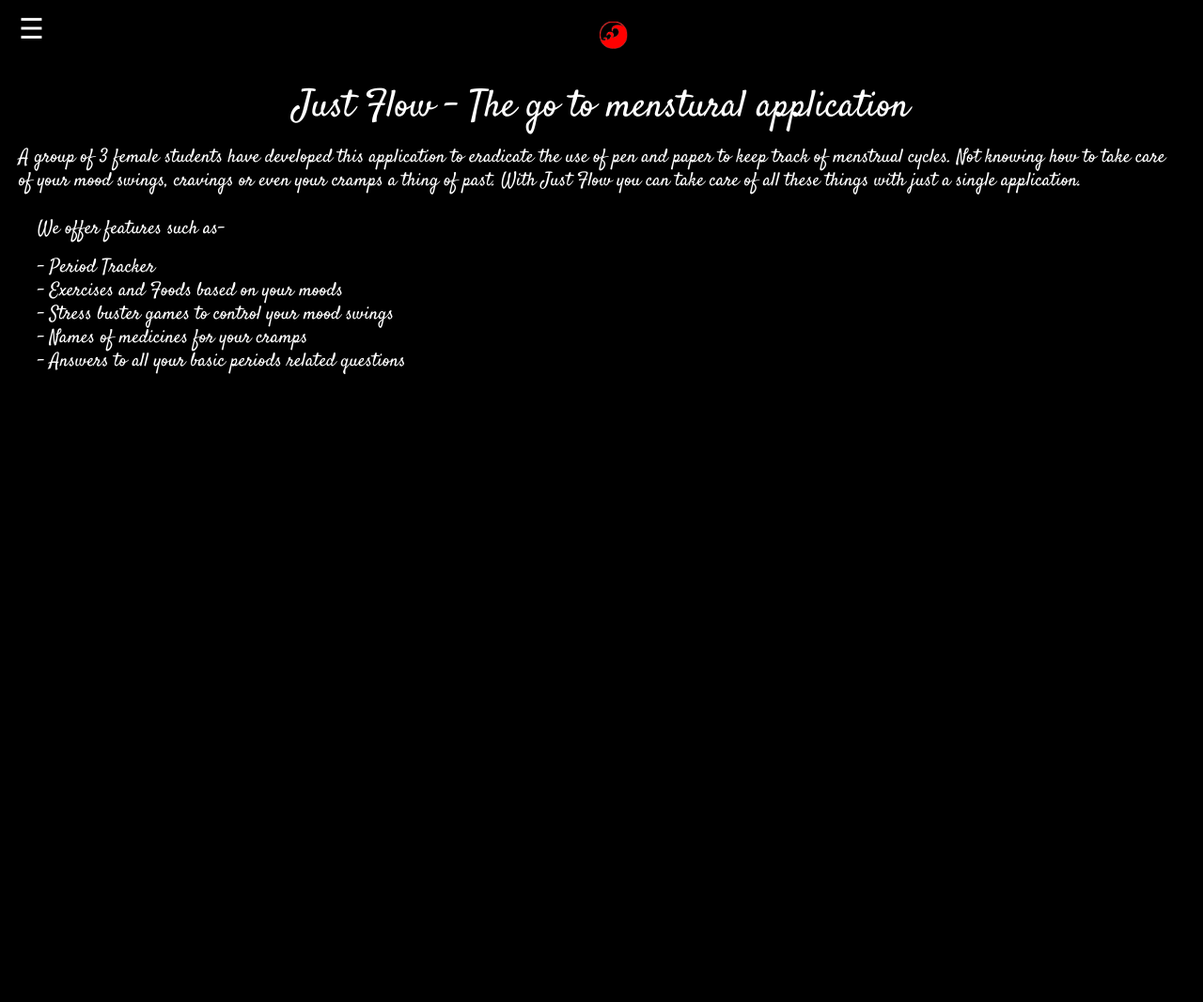
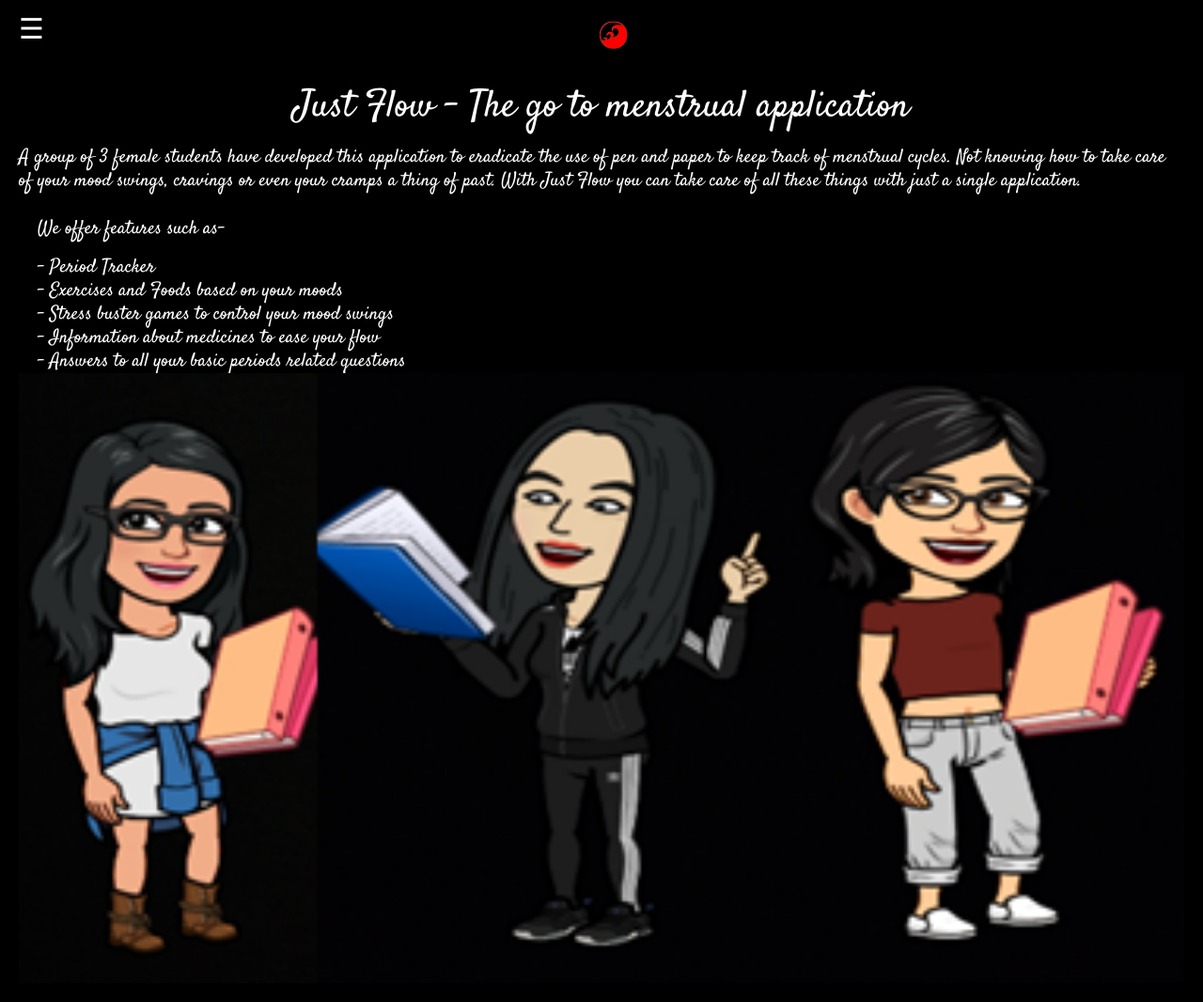
Before and after one commit to thrishma/justflow_web, a PHP site: page /aboutUs.php in a window 1280 px wide. Shown: the whole page at 94% size. Before the commit the page ends 398 px from the top, so only its background shows below. Run offline with PHP 8.4, Linux system fonts and the light colour scheme; the visitor is signed in with stand-in values (Sample User, id 1); some libraries are stand-ins or nearby versions.

Commit message:
Group Image inserted
Friends

```diff
--- a/aboutUs.php
+++ b/aboutUs.php
@@ -51,18 +51,19 @@
 	<center>
 		<div class="main_wrapper">
 			<div class="header">
-			<h2>Just Flow - The go to menstural application</h2>
+			<h2>Just Flow - The go to menstrual application</h2>
 		</div>
 		<div class="content">
 			<p>A group of 3 female students have developed this application to eradicate the use of pen and paper to keep track of menstrual cycles. Not knowing how to take care of your mood swings, cravings or even your cramps a thing of past. With Just Flow you can take care of all these things with just a single application.</p>
 			<div class="list">
 				<p>We offer features such as-</p>
 				<a href="calendar.php">- Period Tracker</a>
-				<a href="">- Exercises and Foods based on your moods</a>
+				<a href="moodTracker.php">- Exercises and Foods based on your moods</a>
 				<a href="games.php">- Stress buster games to control your mood swings</a>
-				<a href="medicines.php">- Names of medicines for your cramps</a>
+				<a href="medicines.php">- Information about medicines to ease your flow</a>
 				<a href="faqs.php">- Answers to all your basic periods related questions</a>
 			</div>
+            <img src="img/friends.png" alt="friends" style="width:100%"></img>
 		</div>
 		</div>
 	</center>
```
Also changed, not shown: img/friends.PNG (added).
